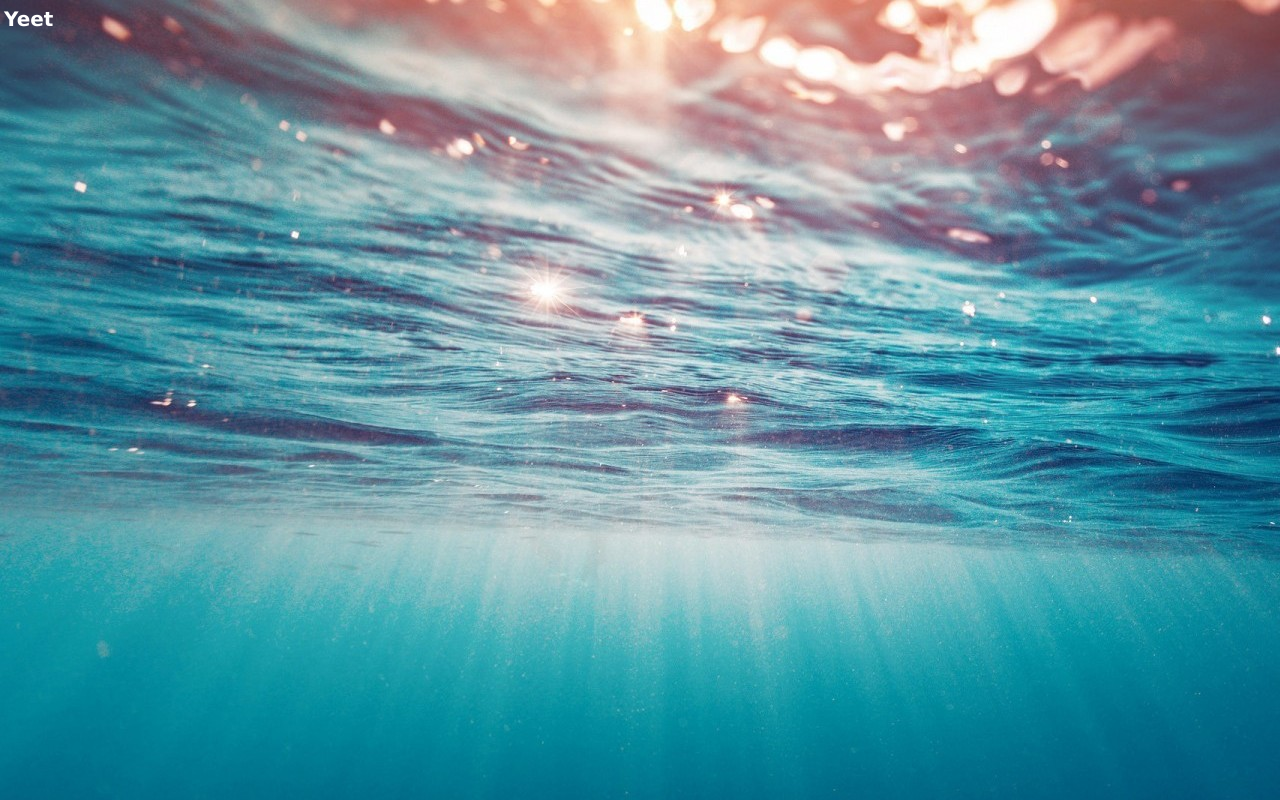
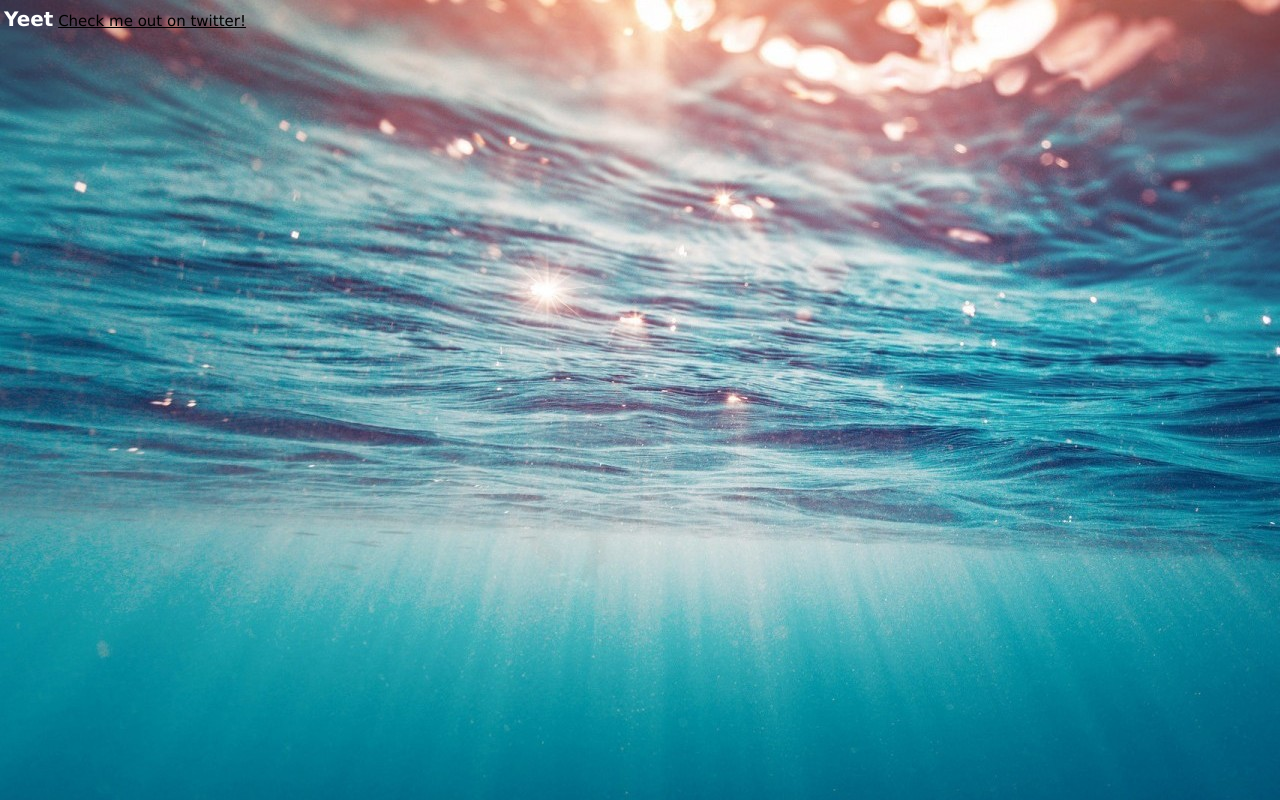
Before and after one commit to SamZien/samzien.github.io, a plain HTML site: page index.html in a window 1280 px wide. Drawn offline with nearby package versions, Linux system fonts and the light colour scheme.

Commit message:
Add files via upload

```diff
--- a/index.html
+++ b/index.html
@@ -1,7 +1,10 @@
 <head>
 <title>Sam's Cool Kids room</title>
-<b style="font-size: 20px; color: #fff;">Yeet</b>
-<link href="https://fonts.googleapis.com/css?family=Lobster|Ubuntu" rel="stylesheet">
-<link href="./style.css" type="text/css" rel="stylesheet">
-<link rel="stylesheet" href="https://www.w3schools.com/w3css/4/w3.css">
+  <b style="font-size: 20px; color: #fff;">Yeet</b>
+  <link href="https://fonts.googleapis.com/css?family=Lobster|Ubuntu" rel="stylesheet">
+  <link href="./style.css" type="text/css" rel="stylesheet">
+  <link rel="stylesheet" href="https://www.w3schools.com/w3css/4/w3.css">
 </head>
+<body>
+  <a href="https://twitter.com/samexebin">Check me out on twitter!</a>
+</body>
```
